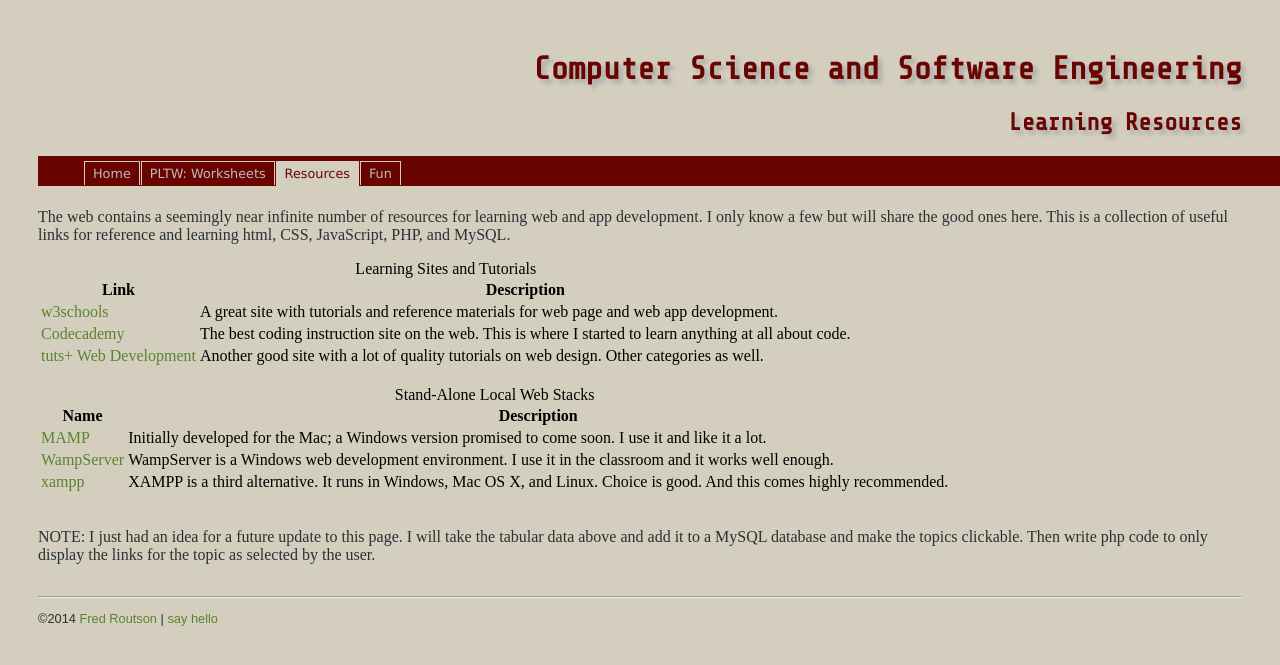
After one commit to hildenbrand31/JHS_CSE, a PHP site: page /resources.html in a window 1280 px wide. The commit adds this page. Shown: the top 665 px of the page. Run offline with PHP 8.4, Linux system fonts and the light colour scheme.

Commit message:
Changed lessons to resources

```diff
--- a/css/main.css
+++ b/css/main.css
@@ -46,7 +46,7 @@ nav a:link, a:visited {
 	font-family: "Lucida Grande", sans-serif;
 }
 
-nav a:hover, body#home #n-home, body#projects #n-projects, body#lessons #n-lessons, body#fun #n-fun {
+nav a:hover, body#home #n-home, body#projects #n-projects, body#resources #n-resources, body#fun #n-fun {
 	color: #690400;
 	padding-bottom: 5px;
 	background: #D4CEBE;
--- a/fun/index.html
+++ b/fun/index.html
@@ -16,11 +16,12 @@
 		<nav>
 		   <a id="n-home" href="/">Home</a>
 		   <a id="n-projects" href="/projects.html">PLTW: Worksheets</a>
-		   <a id="n-lessons" href="/lessons.html">Lessons</a>
+		   <a id="n-resources" href="/resources.html">Resources</a>
 		   <a id="n-fun" href="/fun/index.html">Fun</a>
 		 </nav>
 		<br /><br />
 		<p>Lorem ipsum dolor sit amet, consectetur adipisicing elit, sed do eiusmod tempor incididunt ut labore et dolore magna aliqua. Ut enim ad minim veniam, quis nostrud exercitation ullamco laboris nisi ut aliquip ex ea commodo consequat. Duis aute irure dolor in reprehenderit in voluptate velit esse cillum dolore eu fugiat nulla pariatur. Excepteur sint occaecat cupidatat non proident, sunt in culpa qui officia deserunt mollit anim id est laborum.</p>
+		<p>What you see above is obviously filler because this page is not complete. It is not uncommon for web developers to use filler, or placeholder, text to get an idea of what a page will look like with text. The placeholder text I've used above is called <a href="http://www.lipsum.com/" title="Lorem Ipson" target="_blank">Lorem Ipsum</a> and may be generated at the link provided.</p>
 		<footer>
 		  <hr />
 		  <p>&copy;2014 <a href="www.froutson.com" target="_blank">Fred Routson</a> | <a href="mailto:froutson@gjcs.k12.in.us">say hello</a></p>
--- a/index.html
+++ b/index.html
@@ -15,14 +15,12 @@
  <nav>
    <a id="n-home" href="/">Home</a>
    <a id="n-projects" href="/projects.html">PLTW: Worksheets</a>
-   <a id="n-lessons" href="/lessons.html">Lessons</a>
+   <a id="n-resources" href="/resources.html">Resources</a>
    <a id="n-fun" href="/fun/index.html">Fun</a>
  </nav>
- <br />
+ <br /><br />
  <p>This site is a supplement to some of the course materials for the PLTW: Computer Science/Software Engineering course at Jasper High School.  I will provide links to working examples and downloads in easier to use formats (such as .zip instead of .rar).</p>
  <p>The headline above is an example of using <a href="http://www.google.com/fonts">Google Fonts</a> in a web page. It is not as hard as you would think.  Follow the link and pick a font. Google will provide some text-snippets to include in your html and css pages to get it to work.</p>
- <br />
-
  <footer>
   <hr />
   <p>&copy;2014 <a href="www.froutson.com" target="_blank">Fred Routson</a> | <a href="mailto:froutson@gjcs.k12.in.us">say hello</a></p>
--- a/projects.html
+++ b/projects.html
@@ -16,7 +16,7 @@
 		<nav>
 		   <a id="n-home" href="/">Home</a>
 		   <a id="n-projects" href="/projects.html">PLTW: Worksheets</a>
-		   <a id="n-lessons" href="/lessons.html">Lessons</a>
+		   <a id="n-resources" href="/resources.html">Resources</a>
 		   <a id="n-fun" href="/fun/index.html">Fun</a>
 		 </nav>
 		 <br /><br />
--- /dev/null
+++ b/resources.html
@@ -0,0 +1,78 @@
+<!DOCTYPE html>
+<html lang="en">
+	<head>
+		<meta charset="UTF-8">
+		<title>CSE Resources</title>
+		 <link rel="stylesheet" href="/css/main.css" title="main">
+		 <link href='http://fonts.googleapis.com/css?family=Share+Tech+Mono' rel='stylesheet' type='text/css' title="main">
+		 <link rel="alternate stylesheet" href="/css/nostyle.css" title="nostyle">
+
+	</head>
+	<body id="resources">
+		<div class="headline">
+		 <h1>Computer Science and Software Engineering</h1>
+		 <h2>Learning Resources</h2>
+		</div>
+		<nav>
+		   <a id="n-home" href="/">Home</a>
+		   <a id="n-projects" href="/projects.html">PLTW: Worksheets</a>
+		   <a id="n-resources" href="/resources.html">Resources</a>
+		   <a id="n-fun" href="/fun/index.html">Fun</a>
+		 </nav>
+		 <br /><br ?>
+		 <p> The web contains a seemingly near infinite number of resources for learning web and app development. I only know a few but will share the good ones here. This is a collection of useful links for reference and learning html, CSS, JavaScript, PHP, and MySQL.</p>
+		 <table>
+		 	<caption>Learning Sites and Tutorials</caption>
+		 	<thead>
+		 		<tr>
+		 			<th>Link</th>
+		 			<th>Description</th>
+		 		</tr>
+		 	</thead>
+		 	<tbody>
+		 		<tr>
+		 			<td id="w3schools"><a href="http://www.w3schools.com" target="_blank">w3schools</a></td>
+		 			<td>A great site with tutorials and reference materials for web page and web app development.</td>
+		 		</tr>
+		 		<tr>
+		 			<td id="codecademy"><a href="http://www.codecademy.com" target="_blank">Codecademy</a></td>
+		 			<td>The best coding instruction site on the web. This is where I started to learn anything at all about code.</td>
+		 		</tr>
+		 		<tr>
+		 			<td id="tuts+"><a href="http://code.tutsplus.com/categories/web-development" target="_blank">tuts+  Web Development</a></td>
+		 			<td>Another good site with a lot of quality tutorials on web design. Other categories as well.</td>
+		 		</tr>
+		 	</tbody>
+		 </table>
+		 <br />
+		 <table>
+		 	<caption>Stand-Alone Local Web Stacks</caption>
+		 	<thead>
+		 		<tr>
+		 			<th>Name</th>
+		 			<th>Description</th>
+		 		</tr>
+		 	</thead>
+		 	<tbody>
+		 		<tr>
+		 			<td id="mamp"><a href="http://www.mamp.info/en" target="_blank">MAMP</a></td>
+		 			<td>Initially developed for the Mac; a Windows version promised to come soon. I use it and like it a lot.</td>
+		 		</tr>
+		 		<tr>
+		 			<td id="wampserver"><a href="http://www.wampserver.com/en/" target="_blank">WampServer</a></td>
+		 			<td>WampServer is a Windows web development environment. I use it in the classroom and it works well enough.</td>
+		 		</tr>
+		 		<tr>
+		 			<td id="xampp"><a href="http://www.apachefriends.com/index.html" target="_blank">xampp</a></td>
+		 			<td>XAMPP is a third alternative. It runs in Windows, Mac OS X, and Linux. Choice is good. And this comes highly recommended.</td>
+		 		</tr>
+		 	</tbody>
+		 </table>
+		 <br />
+		 <p class="vizcmnt">NOTE: I just had an idea for a future update to this page. I will take the tabular data above and add it to a MySQL database and make the topics clickable. Then write php code to only display the links for the topic as selected by the user.</p>
+		 <footer>
+		 	<hr />
+		 	<p>&copy;2014 <a href="www.froutson.com" target="_blank">Fred Routson</a> | <a href="mailto:froutson@gjcs.k12.in.us">say hello</a></p>
+		 </footer>
+	</body>
+</html>
```
